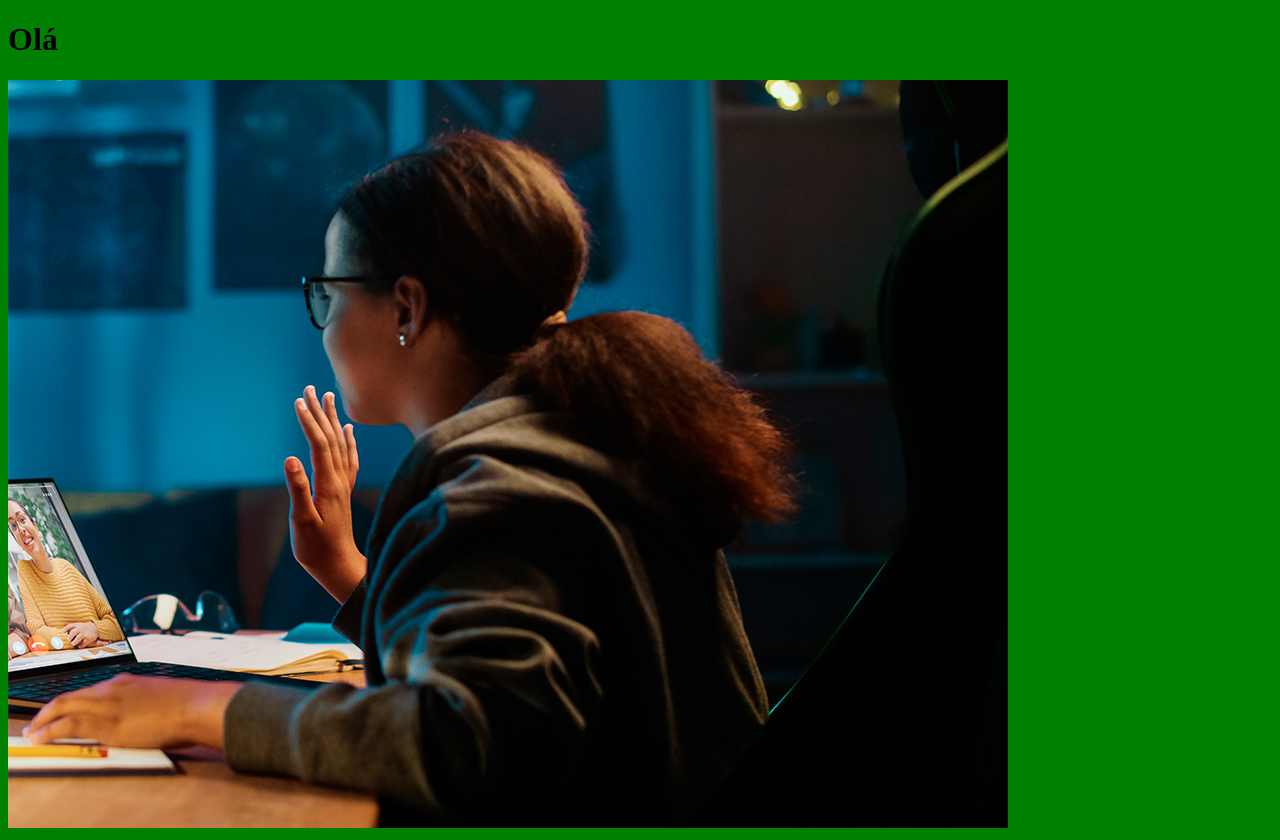
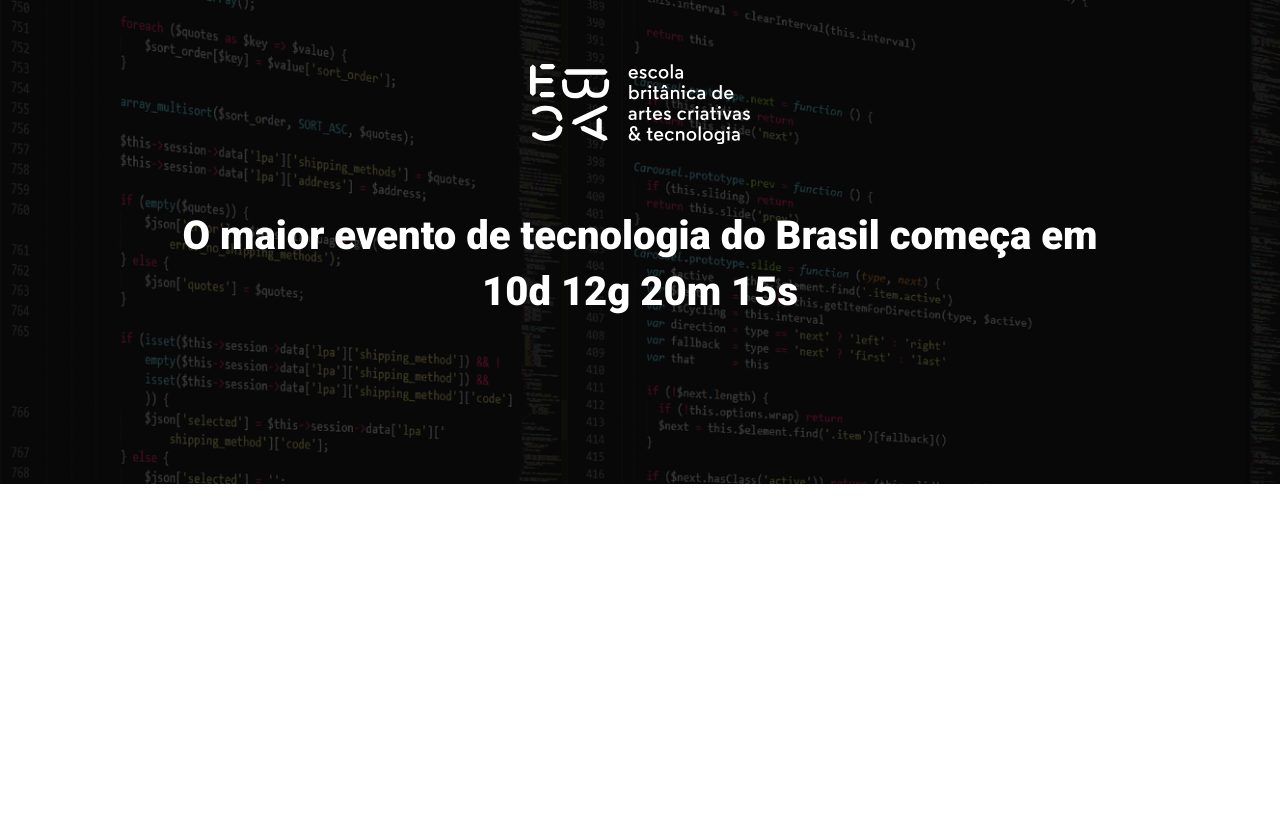
Before and after one commit to JoaoVictorJVAT/ebac_tech_talks, a website built with Parcel: page src/index.html in a window 1280 px wide. After the commit the page ends 800 px from the top, so only its background shows below. Built offline with nearby package versions, Linux system fonts and the light colour scheme.

Commit message:
criando o hero

```diff
--- a/src/index.html
+++ b/src/index.html
@@ -1,16 +1,27 @@
 <!DOCTYPE html>
-<html lang="pt-br">
+<html lang="pt-BR">
 <head>
     <meta charset="UTF-8">
     <meta name="viewport" content="width=device-width, initial-scale=1.0">
-    <title>Document</title>
+    <title>EBAC Tech Talks</title>
+    <link rel="preconnect" href="https://fonts.googleapis.com">
+    <link rel="preconnect" href="https://fonts.gstatic.com" crossorigin>
+    <link href="https://fonts.googleapis.com/css2?family=Roboto:wght@400;700;900&display=swap" rel="stylesheet">
     <link rel="stylesheet" href="styles/main.scss">
-    <script src="scripts/main.js"></script>
 </head>
 <body>
-    <h1>
-        Olá
-    </h1>
-    <img src="./images/backend.png" alt="">
+    <header class="hero">
+        <div class="container">
+            <img class="hero__logo" src="./images/ebac_logo.svg" alt="EBAC">
+            <p class="hero__text">
+                O maior evento de tecnologia do Brasil começa em 10d 12g 20m 15s
+            </p>
+        </div>
+    </header>
+
+
+
+
+    <script src="scripts/main.js"></script>
 </body>
 </html>
--- /dev/null
+++ b/src/styles/_hero.scss
@@ -0,0 +1,52 @@
+.hero{
+    padding-top: 64px;
+    padding-bottom: 100px;
+    background-image: url(../images/fundo.png);
+    background-repeat: no-repeat;
+    background-size: cover;
+    position: relative;
+
+    .container{
+        position: relative;
+    }
+
+    &::before{
+        position: absolute;
+        top: 0;
+        left: 0;
+        width: 100%;
+        height: 100%;
+        background-color: #000;
+        content: '';
+        opacity: .7;
+    }
+
+    &__text{
+        margin-top: 64px;
+        margin-bottom: 64px;
+        font-size: 40px;
+        line-height: 56px;
+        font-weight: 800;
+        text-align: center;
+    }
+
+    &__logo{
+        margin: 0 auto;
+        height: 80px;
+        display: block;
+    }
+
+    @media (max-width: 640px){
+        padding: 40px 0;
+
+        &__logo{
+            height:40px;
+        }
+
+        &__text{
+            font-size: 22px;
+            line-height: 24px;
+            margin: 24px 0;
+        }
+    }
+}
--- a/src/styles/main.scss
+++ b/src/styles/main.scss
@@ -1,3 +1,23 @@
-body{
-    background-color: green;
+@use 'hero';
+
+*{
+    margin: 0;
+    padding: 0;
+    box-sizing: border-box;
+    font-family: Roboto, sans-serif;
+    color: #fff;
 }
+
+.container{
+    max-width: 960px;
+    width: 100%;
+    margin: 0 auto;
+
+    @media (max-width: 640px){
+        max-width: 80%;
+    }
+
+    @media (max-width: 1024px){
+        max-width: 90%;
+    }
+}
```
